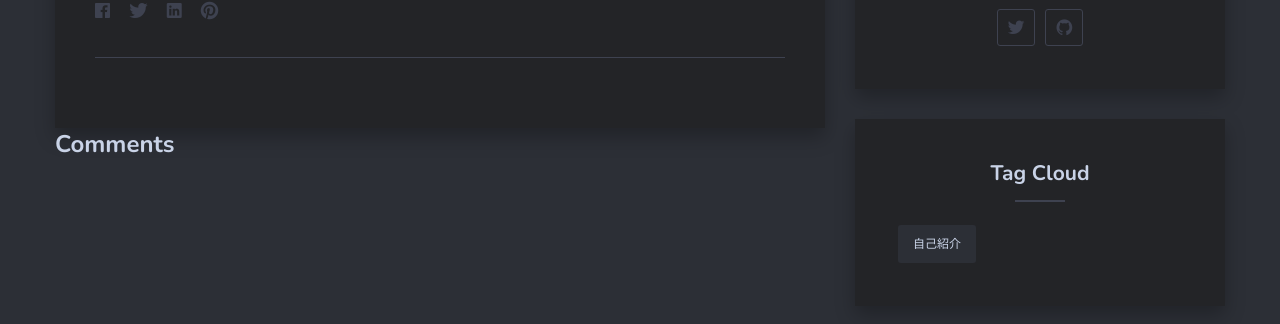
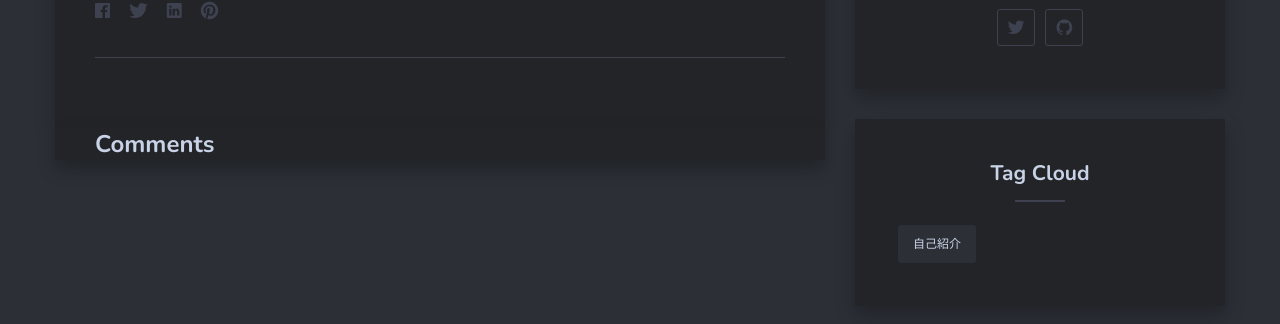
Before and after one commit to RP-800/rcj, a Jekyll site: the page built from _posts/2021-11-30-post.markdown, in a window 1280 px wide. Shown: the part 1061-1385 px from the top of the page. Built offline with Jekyll 4.4.1, drawn with Linux system fonts in a browser that asks for light colours; nearby versions of some CDN libraries; comment, search, counter and statistics services are not loaded.

Commit message:
Update post.html

```diff
--- a/_layouts/post.html
+++ b/_layouts/post.html
@@ -98,9 +98,9 @@ layout: default
 				{% include disqus-comments.html %}
 			{% endif %}
 
-			<div class="comments-content">
+			<div class="comments widget">
 
-				<h3 class="content-title">
+				<h3 class="wigget-title">
 					Comments
 				</h3>
 
```
